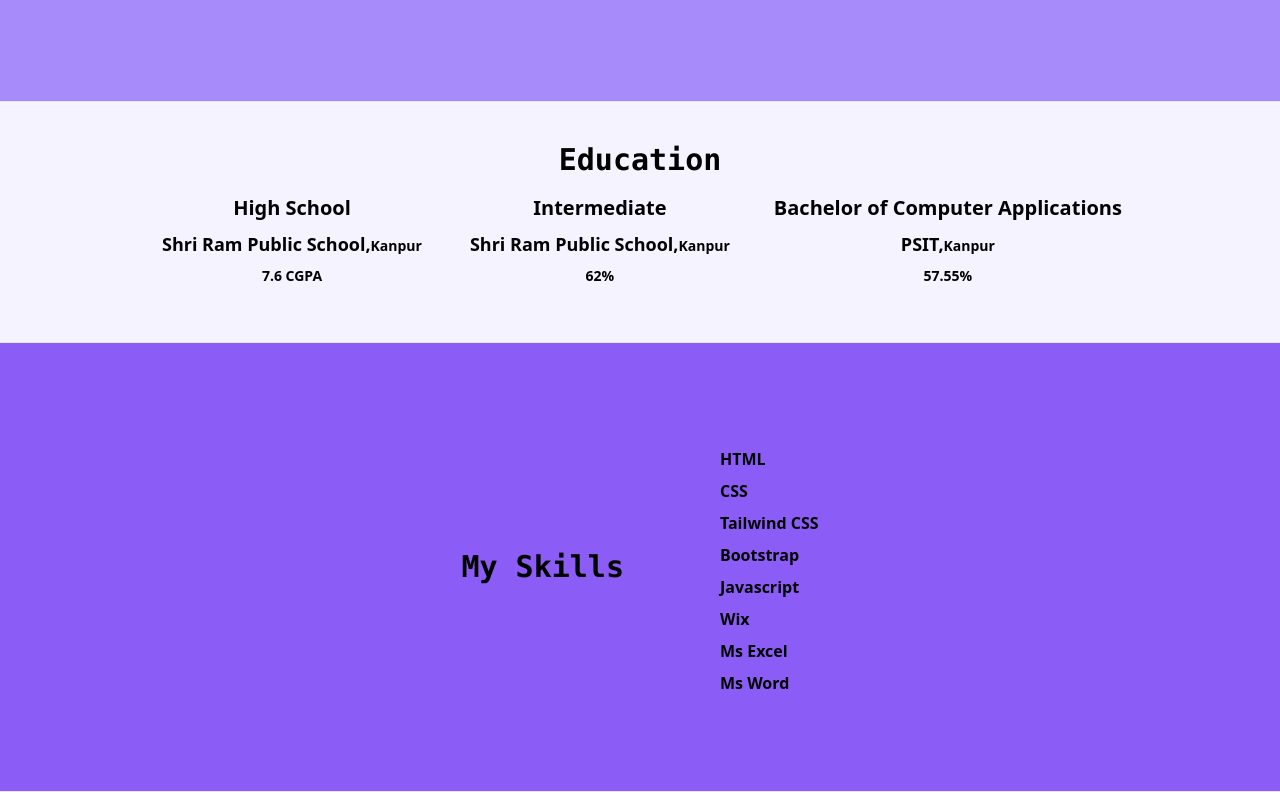
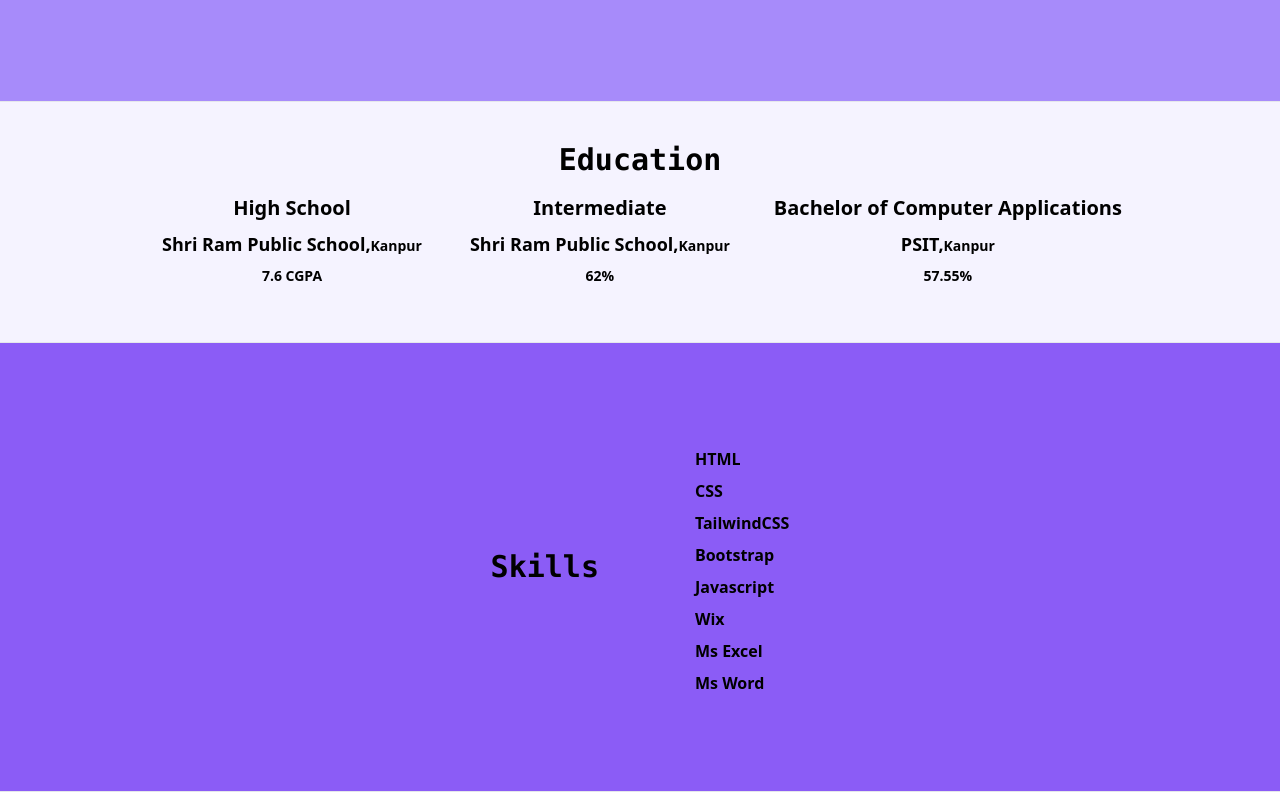
Before and after one commit to Akarsh0801/portfolio.github.io, a website: page index.html in a window 1280 px wide. Shown: the part 627-1419 px from the top of the page. Drawn offline with nearby package versions, Linux system fonts and the light colour scheme.

Commit message:
skill eidt
skill edit

```diff
--- a/index.html
+++ b/index.html
@@ -36,8 +36,8 @@
 <button class="flex-col my-3 justify-center items-center bg-transparent text-lg h-auto w-40 border-2 border-slate-700 rounded-full hover:bg-slate-700 hover:text-white " onclick="alert('Coming Soon')">Download CV</button>
 </div>
 
-<div class="right  flex justify-center items-center  p-4 md:py-10 lg:my-10">
-    <img class="rounded-full w-auto h-72 md:h-80 lg:h-96  " src="pic.jpg"></div>
+<div class="right flex justify-center items-center  p-4 md:py-10 lg:my-10">
+    <img class="rounded-full w-auto h-72 md:h-80 lg:h-96 " src="pic.jpg"></div>
 </div>
 <hr>
 <div class="education p-10 md:p-10  flex-col  " id="education">
@@ -68,14 +68,14 @@
 
 
 <div class="skill p-10 md:p-12 flex justify-center items-center bg-violet-500" id="skills">
-<div class="left text-3xl font-mono font-bold text-black text-center md:m-8 p-4">My Skills
+<div class="left text-3xl font-mono font-bold text-black text-center md:m-8 p-4">Skills
 </div>
 <div class="font-semibold flex flex-row p-4 md:m-8 justify-center items-center">
     <div class="right flex flex-col space-y-2">
         <span></span>
         <span>HTML</span>
         <span>CSS</span>
-        <span>Tailwind CSS</span>
+        <span>TailwindCSS</span>
         <span>Bootstrap</span>
         <span>Javascript</span>
         <span>Wix</span>
```
